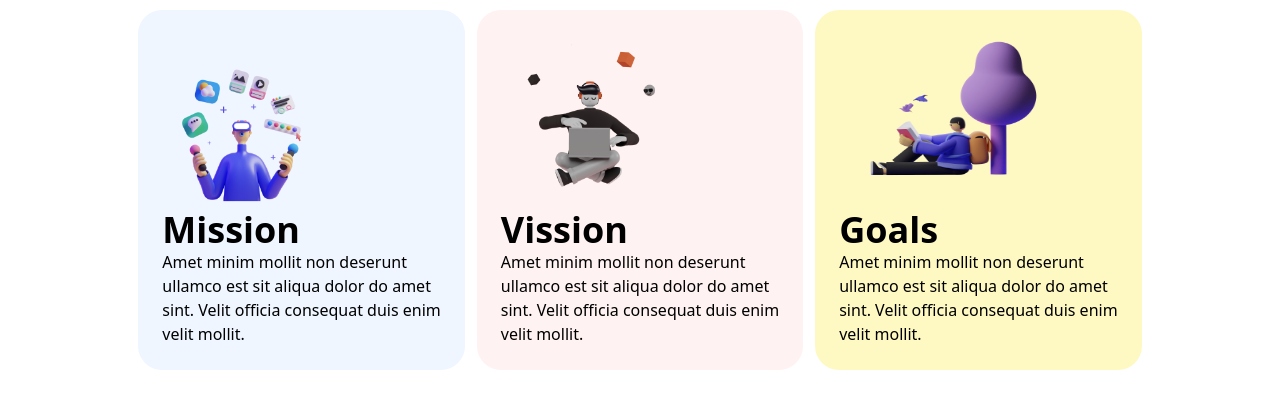
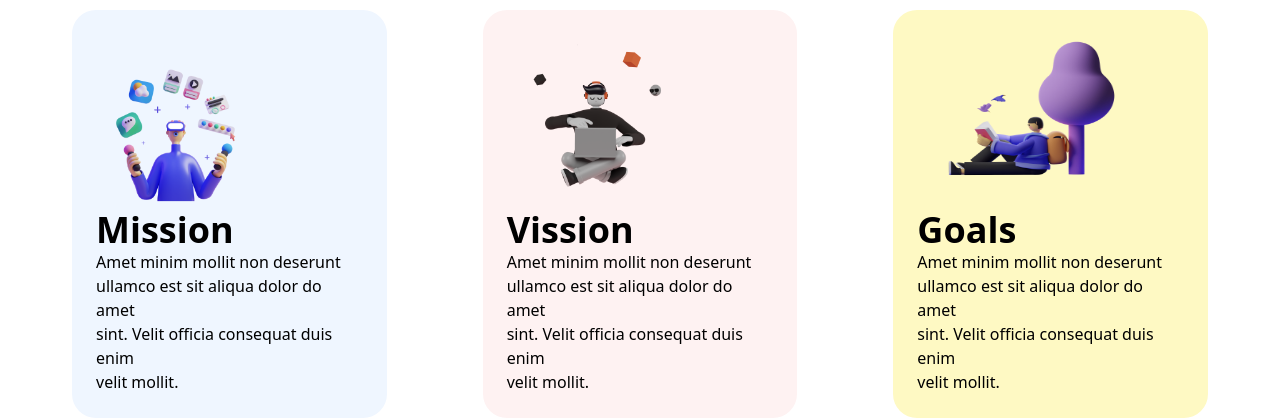
Before and after one commit to raselworshop/mission-2024-withTW, a website built with Vite: page index.html in a window 1280 px wide. Shown: the part 733-1151 px from the top of the page. Before the commit the page ends 1103 px from the top, so only its background shows below. Built offline with nearby package versions, Linux system fonts and the light colour scheme.

Commit message:
added the changes to tail

```diff
--- a/index.html
+++ b/index.html
@@ -8,7 +8,7 @@
 </head>
 <body>
     <!-- navbar section start -->
-    <nav class="bg-gray-700 text-stone-300 text-teal-100 text-right space-x-10 px-10 mx-auto my-0 rounded flex justify-end w-1140 font-sans">
+    <nav class="bg-gray-700 text-teal-100 text-right space-x-10 px-10 mx-auto my-0 rounded flex justify-end w-1140 font-sans">
         <ul class="flex flex-row mx-8 my-5 justify-end items-center font-serif list-none">
             <li class="px-2 mx-1 hover:cursor-pointer hover:italic">Home</li>
             <li class="px-2 mx-1 hover:cursor-pointer hover:italic hover:font-mono">Mission</li>
@@ -36,8 +36,8 @@
         <div class="m-6 w-1/3">
             <h1 class="font-sans font-bold text-6xl text-neutral-800">My Mission in <span class="text-orange-400">2024</span></h1>
         </div>
-        <div class="grid grid-cols-3 gap-3 justify-start items-start">
-            <div class="bg-blue-50 rounded-3xl p-6 hover:min-w-96 hover:gap-1">
+        <div class="grid grid-cols-3 gap-24 mx-auto my-0 justify-start items-start">
+            <div class="bg-blue-50 rounded-3xl p-6 hover:max-w-96 hover:gap-1">
                 <img class="min-w-44 h-44" src="./images/illustrators/illustrator-1.png" alt="an images">
                 <h2 class="font-sans font-bold text-4xl">Mission</h2>
                 <p>Amet minim mollit non deserunt <br> ullamco est sit aliqua dolor do amet <br> sint. Velit officia consequat duis enim <br> velit mollit.</p>
@@ -47,7 +47,7 @@
                 <h2 class="font-sans font-bold text-4xl">Vission</h2>
                 <p>Amet minim mollit non deserunt <br> ullamco est sit aliqua dolor do amet <br> sint. Velit officia consequat duis enim <br> velit mollit.</p>
             </div>
-            <div class="bg-yellow-100 rounded-3xl p-6 hover:min-w-96 hover:gap-1">
+            <div class="bg-yellow-100 rounded-3xl p-6 hover:max-w-96 hover:gap-1">
                 <img class="min-w-56 h-44" src="./images/illustrators/illustrator-3.png" alt="image 3rd">
                 <h2 class="font-sans font-bold text-4xl">Goals</h2>
                 <p>Amet minim mollit non deserunt <br> ullamco est sit aliqua dolor do amet <br> sint. Velit officia consequat duis enim <br> velit mollit.</p>
```
